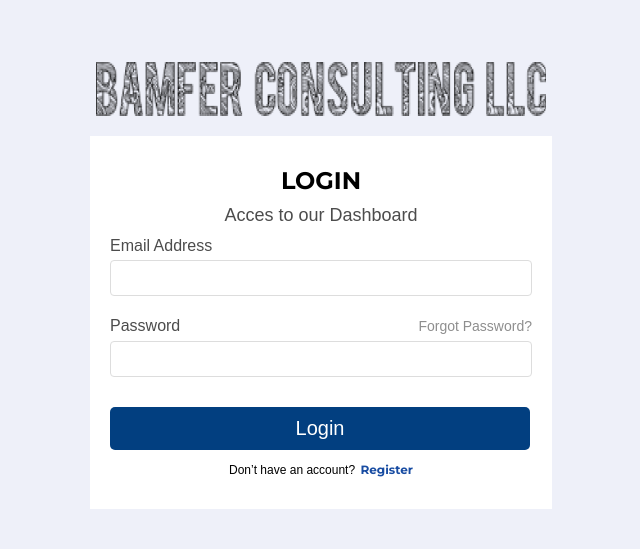
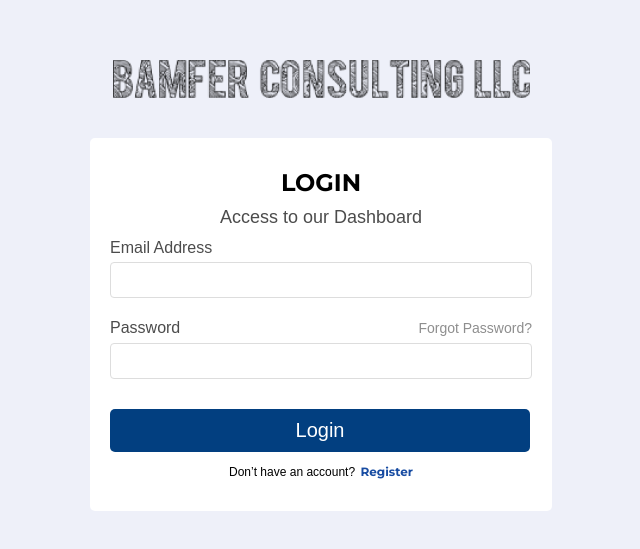
Before and after one commit to poojakania/ProjectDashboard, a React (Create React App) app in the folder my-navbar-app/: page /leads/login in a window 1280 px wide. Shown: the part 105-654 px from the top of the page, without its empty margins (319-959 px from the left). Built offline with nearby package versions, Linux system fonts and the light colour scheme; a web font is replaced by a local one.

Commit message:
login page

```diff
--- a/my-navbar-app/src/views/leads/Login.jsx
+++ b/my-navbar-app/src/views/leads/Login.jsx
@@ -6,10 +6,10 @@ const Login = () => {
   return (
     <div className="sign-in-page">
       <div className="content">
-        <img src="../images/logo-bamfer02 2.png" alt="" className="img-fluid" />
+        <img src="../images/logo-bamfer02 2.png" alt="" className="img-fluid" style={{ width:"417px", height:"38px", margin:"0 0 20px 0" }} />
         <div
           className="login-form"
-          style={{ background: "#FFFFFF", padding: "20px", margin: "20px" }}
+          style={{ background: "#FFFFFF", padding: "20px", margin: "20px", borderRadius:"5px" }}
         >
           <h2 style={{ textAlign: "center", fontSize: "24px", margin: "10px" }}>
             LOGIN
@@ -22,7 +22,7 @@ const Login = () => {
               margin: "0 0 10px 0",
             }}
           >
-            Acces to our Dashboard
+            Access to our Dashboard
           </p>
           <form onSubmit={handleSignIn}>
             <label style={{ color: "#4C4C4C", fontSize: "16px", lineHeight: "19.5px" }}>
```
